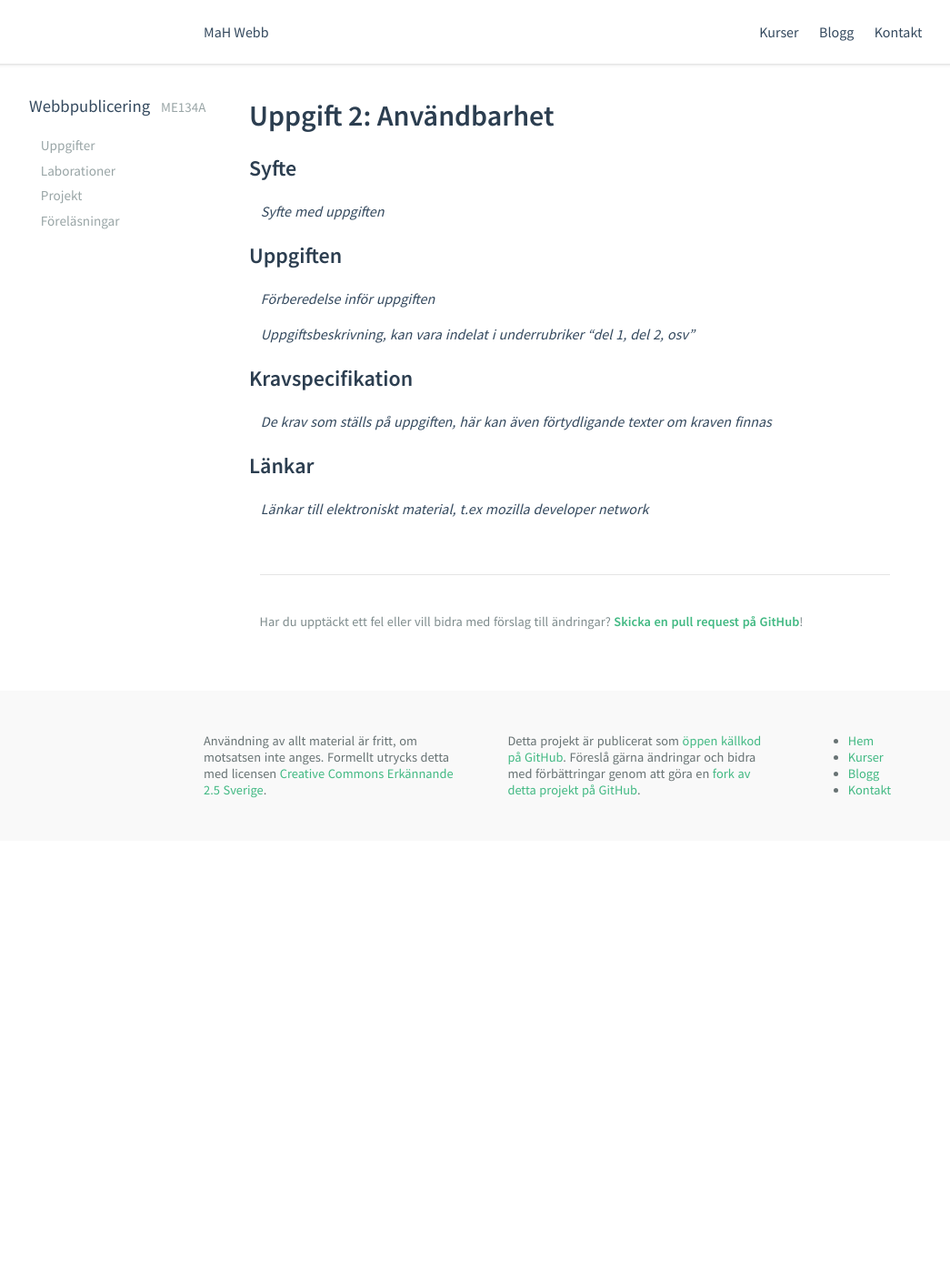
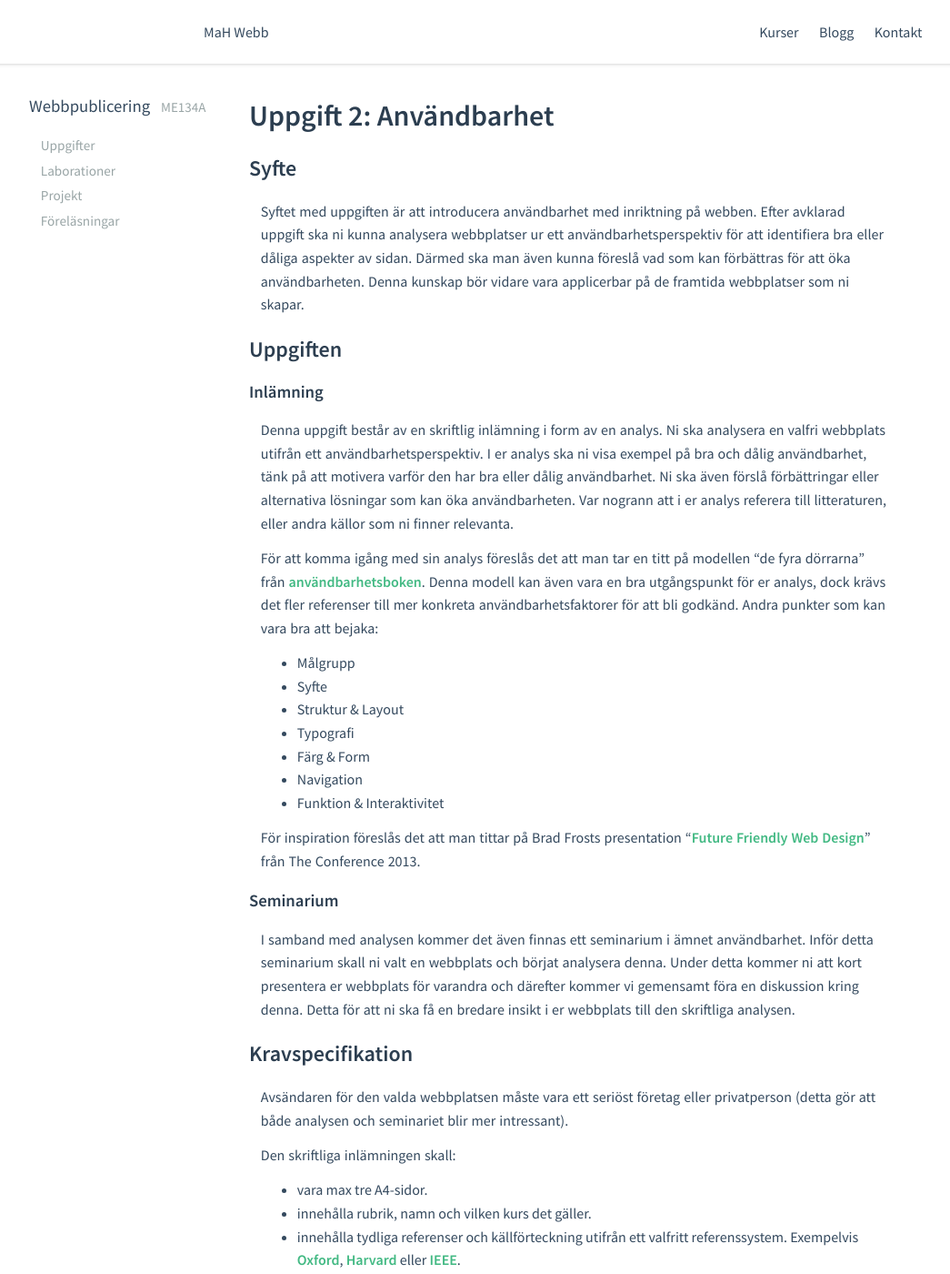
Before and after one commit to otabv/mah-webb.github.io, a Jekyll site: the page built from courses/me134a/assignments/U02.md, in a window 1280 px wide and 1400 px high. Shown: the whole window at 91% size, without its empty margins (16-1061 px from the left). Built offline with Jekyll 4.4.1, drawn with Linux system fonts in a browser that asks for light colours; some of the changed text lies outside the part shown.

Commit message:
added assignment 2 (rc)

```diff
--- a/courses/me134a/assignments/U02.md
+++ b/courses/me134a/assignments/U02.md
@@ -8,18 +8,52 @@ title: Användbarhet
 
 ## Syfte
 
-_Syfte med uppgiften_
+Syftet med uppgiften är att introducera användbarhet med inriktning på webben. Efter avklarad uppgift ska ni kunna analysera webbplatser ur ett användbarhetsperspektiv för att identifiera bra eller dåliga aspekter av sidan. Därmed ska man även kunna föreslå vad som kan förbättras för att öka användbarheten. Denna kunskap bör vidare vara applicerbar på de framtida webbplatser som ni skapar.
 
 ## Uppgiften
 
-_Förberedelse inför uppgiften_
+### Inlämning
 
-_Uppgiftsbeskrivning, kan vara indelat i underrubriker "del 1, del 2, osv"_
+Denna uppgift består av en skriftlig inlämning i form av en analys. Ni ska analysera en valfri webbplats utifrån ett användbarhetsperspektiv. I er analys ska ni visa exempel på bra och dålig användbarhet, tänk på att motivera varför den har bra eller dålig användbarhet. Ni ska även förslå förbättringar eller alternativa lösningar som kan öka användbarheten. Var nogrann att i er analys referera till litteraturen, eller andra källor som ni finner relevanta.
+
+För att komma igång med sin analys föreslås det att man tar en titt på modellen "de fyra dörrarna" från [användbarhetsboken][usability book]. Denna modell kan även vara en bra utgångspunkt för er analys, dock krävs det fler referenser till mer konkreta användbarhetsfaktorer för att bli godkänd. Andra punkter som kan vara bra att bejaka:
+
+* Målgrupp
+* Syfte
+* Struktur & Layout
+* Typografi
+* Färg & Form
+* Navigation
+* Funktion & Interaktivitet
+
+För inspiration föreslås det att man tittar på Brad Frosts presentation "[Future Friendly Web Design][frost]" från The Conference 2013.
+
+### Seminarium
+
+I samband med analysen kommer det även finnas ett seminarium i ämnet användbarhet. Inför detta seminarium skall ni valt en webbplats och börjat analysera denna. Under detta kommer ni att kort presentera er webbplats för varandra och därefter kommer vi gemensamt föra en diskussion kring denna. Detta för att ni ska få en bredare insikt i er webbplats till den skriftliga analysen.
 
 ## Kravspecifikation
 
-_De krav som ställs på uppgiften, här kan även förtydligande texter om kraven finnas_
+Avsändaren för den valda webbplatsen måste vara ett seriöst företag eller privatperson (detta gör att både analysen och seminariet blir mer intressant).
+
+Den skriftliga inlämningen skall:
+
+* vara max tre A4-sidor.
+* innehålla rubrik, namn och vilken kurs det gäller.
+* innehålla tydliga referenser och källförteckning utifrån ett valfritt referenssystem. Exempelvis [Oxford][oxford], [Harvard][harvard] eller [IEEE][ieee].
+* förtydligas med bilder som är markerade för att tydligt visa vilka element ni hänvisar till.
 
 ## Länkar
 
-_Länkar till elektroniskt material, t.ex mozilla developer network_
+* [Användbarhetsboken][usability book] (online versionen av användbarhetsboken)
+* [Future Friendly Web Design][frost]
+* [Användbarhet i praktiken][usability in practise]
+* [Don't make me think][krug] (klassisk bok - rekommenderas!)
+
+[usability book]: http://www.anvandbart.se/ab/
+[frost]: http://mediaevolution.23video.com/video/8581151/brad-frost-future-%20friendly-web-design
+[usability in practise]: http://anvandbarhet.se/start
+[krug]: http://www.amazon.com/Dont-Make-Me-Think-Usability/dp/0321344758
+[ieee]: http://www.ieee.org/documents/ieeecitationref.pdf
+[oxford]: http://www.ub.umu.se/skriva/skriva-referenser/referenser-oxford
+[harvard]: http://www.ub.umu.se/skriva/skriva-referenser/referenser-harvard
```
